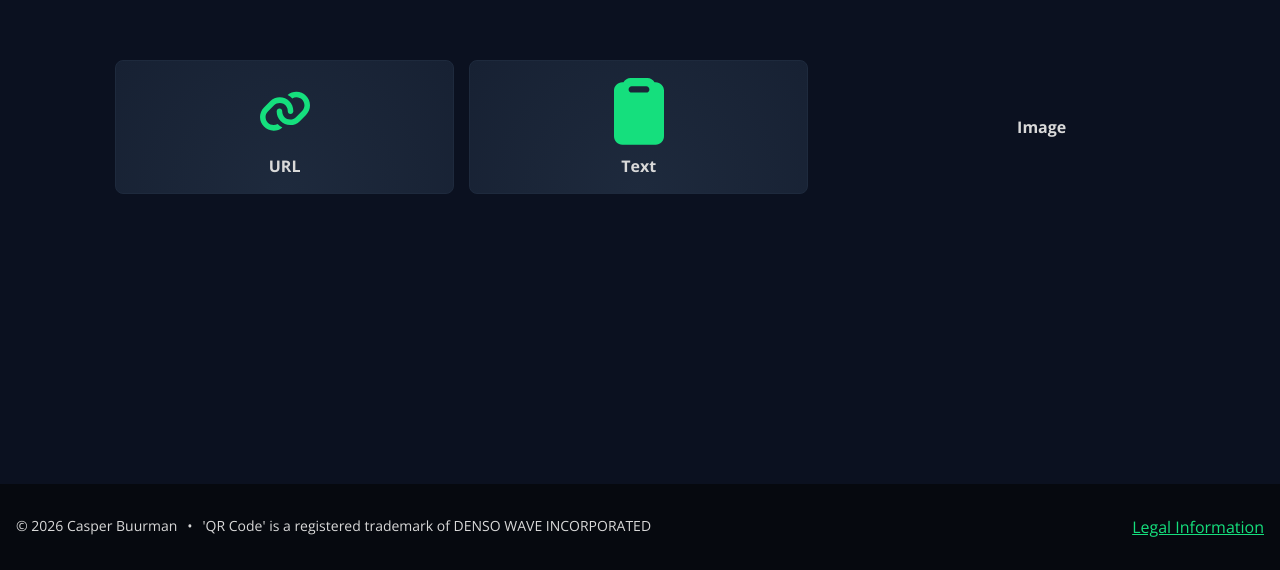
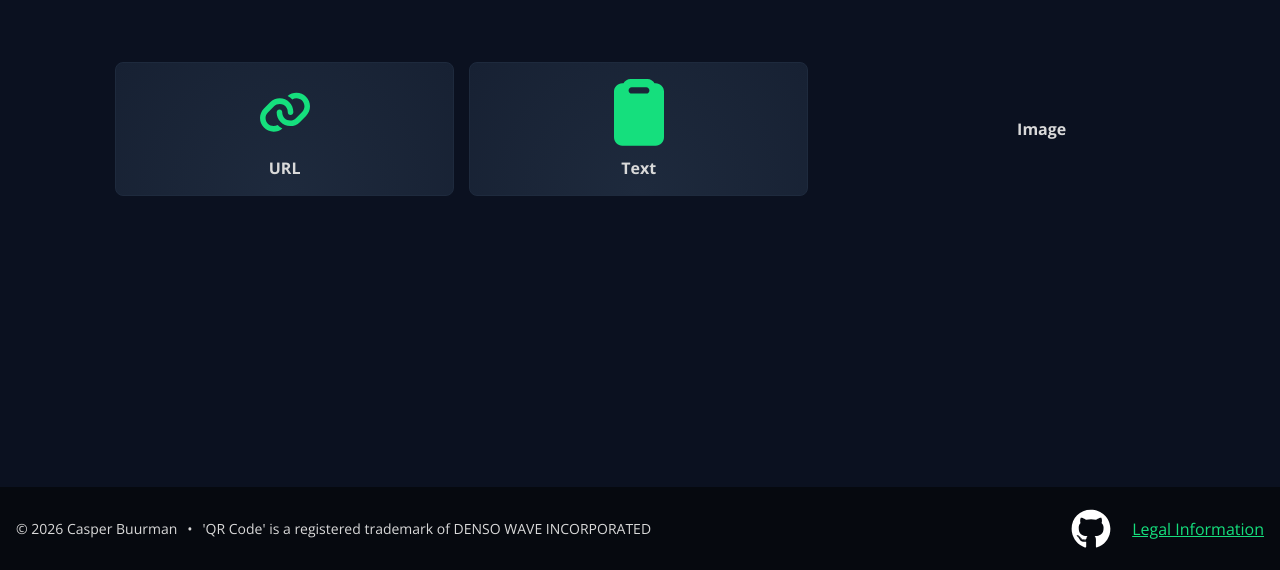
Before and after one commit to CasperBvV/QR-Genny, a Vue app: page / in a window 1280 px wide. Shown: the part 230-800 px from the top of the page. Built offline with nearby package versions, Linux system fonts and the light colour scheme.

Commit message:
Add GitHub icon link to footer
Imported FontAwesome GitHub icon and added it as a social link in the footer. Updated styles for the icon and social link hover effect.

```diff
--- a/src/components/FooterComponent.vue
+++ b/src/components/FooterComponent.vue
@@ -15,6 +15,13 @@
   along with this program.  If not, see <https://www.gnu.org/licenses/>.
 -->
 
+<script setup lang="ts">
+import { FontAwesomeIcon } from '@fortawesome/vue-fontawesome';
+import { faGithub } from '@fortawesome/free-brands-svg-icons';
+
+</script>
+
+
 <template>
   <footer>
     <div class="copyright">
@@ -22,6 +29,9 @@
       <span>'QR Code' is a registered trademark of DENSO WAVE INCORPORATED</span>
     </div>
     <div class="links">
+      <a class="socialIcon" href="https://github.com/CasperBvV/QR-Genny" target="_blank" rel="noopener noreferrer">
+        <FontAwesomeIcon class="icon" style="color: white" :icon="faGithub" />
+      </a>
       <RouterLink to="/legal" target="_blank" rel="noopener noreferrer">Legal Information</RouterLink>
     </div>
   </footer>
@@ -51,10 +61,25 @@ footer {
 
   .links {
     display: flex;
+    gap: 1rem;
     align-items: center;
+
+    .socialIcon {
+      transition: transform 0.2s ease-in-out;
+      &:hover {
+        transform: scale(1.25);
+      }
+    }
   }
   a {
     color: $color1;
+    height: 1em;
+
+    display: flex;
+    align-items: center;
+    .icon {
+      font-size: 40px;
+    }
   }
 }
 </style>
```
